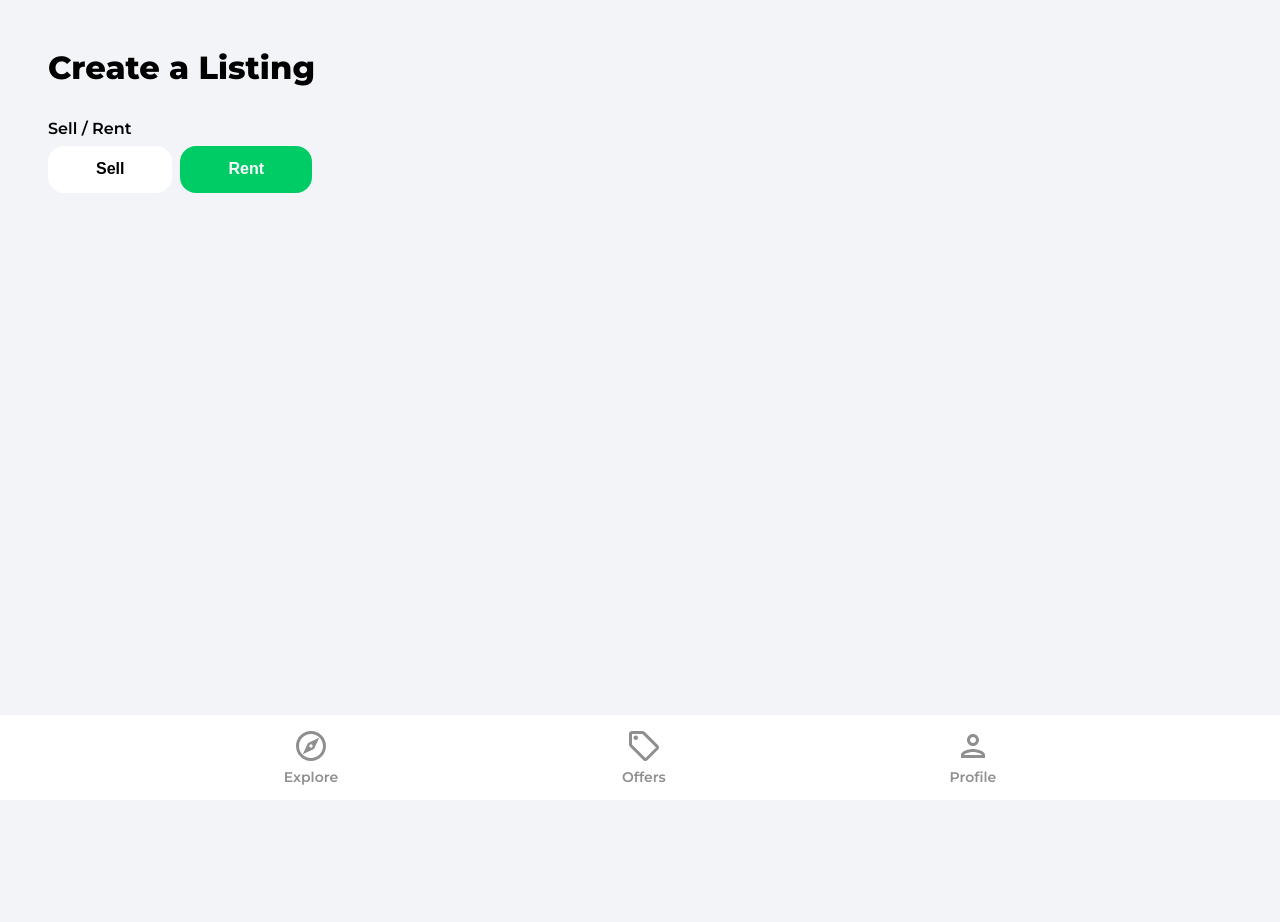
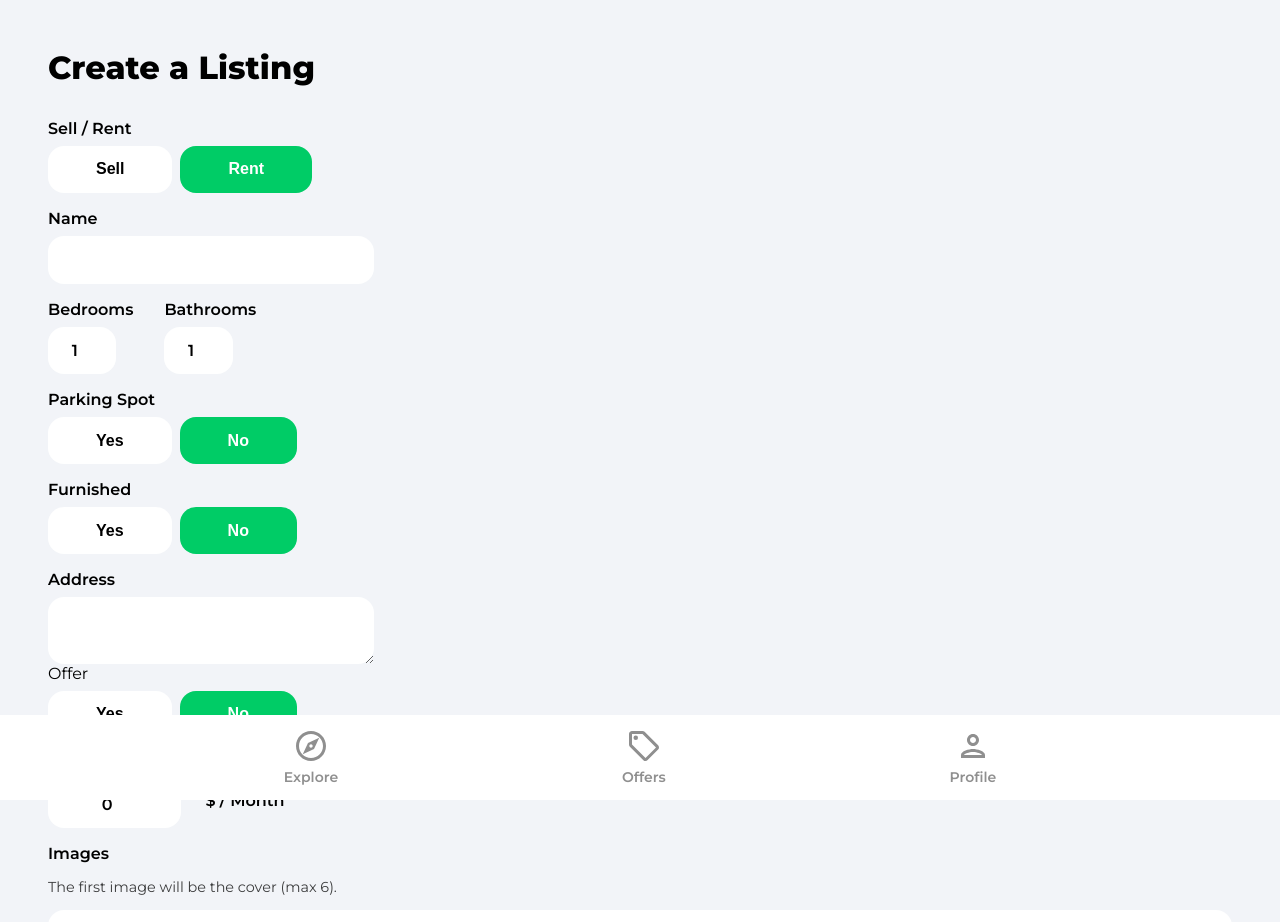
Before and after one commit to Dtatum0826/house-marketplace, a React (Create React App) app: page /create-listing in a window 1280 px wide. Shown: the top 922 px of the page. Before the commit the page ends 800 px from the top, so only its background shows below. Built offline with nearby package versions, Linux system fonts and the light colour scheme; no server answers; sample sign-in values are in the browser's storage.

Commit message:
create Listing form added

```diff
--- a/src/pages/CreateListing.jsx
+++ b/src/pages/CreateListing.jsx
@@ -48,9 +48,28 @@
 
     const onSubmit = (e)=>{
         e.preventDefault()
+        console.log(formData)
     }
     const onMutate = (e)=>{
-
+        let boolean = null
+        if(e.target.value === 'true'){
+            boolean = true
+        }
+        if(e.target.value === 'false'){
+            boolean = false
+        }
+        if(e.target.files){
+            setFormData((prevState)=>({
+                ...prevState,
+                images: e.target.files
+            }))
+        }
+        if(!e.target.files){
+            setFormData((prevState)=>({
+                ...prevState,
+                [e.target.id]: boolean ?? e.target.value
+            }))
+        }
     }
 
     useEffect(()=>{
@@ -102,7 +121,205 @@
                     Rent
                 </button>
             </div>
+           <label  className="formLabel">Name</label>
+           <input
+           type="text"
+           className="formInputName"
+           id='name'
+           value={name}
+           onChange={onMutate}
+           maxLength='32'
+           minLength='10'
+           required
+           />
 
+           <div className="formRooms flex">
+            <div>
+                <label  className="formLabel">Bedrooms</label>
+                <input
+                type="number"
+                className="formInputSmall"
+                id='bedrooms'
+                value={bedrooms}
+                onChange={onMutate}
+                min='1'
+                max='50'
+                required
+                />
+            </div>
+            <div>
+                <label  className="formLabel">Bathrooms</label>
+                <input
+                type="number"
+                className="formInputSmall"
+                id='bathrooms'
+                value={bathrooms}
+                onChange={onMutate}
+                min='1'
+                max='50'
+                required
+                />
+            </div>
+           </div>
+                <label  className="formLabel">Parking Spot</label>
+                <div className="formButtons">
+                    <button
+                    className={parking
+                        ? 'formButtonActive'
+                        : 'formButton'}
+                    type='button'
+                    id='parking'
+                    value={true}
+                    onClick={onMutate}
+                    min='1'
+                    max='50'
+                    >
+                        Yes
+                    </button>
+                    <button
+                    className={!parking && parking !== null
+                        ? 'formButtonActive'
+                        : 'formButton'}
+                    type='button'
+                    id='parking'
+                    value={false}
+                    onClick={onMutate}
+                    >
+                        No
+                    </button>
+                </div>
+                <label  className="formLabel">Furnished</label>
+                <div className="formButtons">
+                    <button
+                    className={furnished
+                        ? 'formButtonActive'
+                        :'formButton'}
+                type='button'
+                id='furnished'
+                value={true}
+                onClick={onMutate}
+                    >
+                        Yes
+                    </button>
+                    <button
+                    className={!furnished && furnished !== null
+                        ? 'formButtonActive'
+                        : 'formButton'}
+                    type='button'
+                    id='furnished'
+                    value={false}
+                    onClick={onMutate}
+                    >
+                        No
+                    </button>
+                </div>
+                <label  className="formLabel">Address</label>
+                <textarea
+                className="formInputAddress"
+                type='text'
+                id='address'
+                value={address}
+                onChange={onMutate}
+                required
+                />
+                {!geolocationEnabled && (
+                    <div className="formLatLng flex">
+                        <div>
+                            <label  className="formLabel">Latitude</label>
+                            <input
+                            type="number"
+                             className="formInputSmall"
+                             id='latitude'
+                             value={latitude}
+                             onChange={onMutate}
+                             required
+                             />
+                        </div>
+                        <div>
+                            <label  className="formLabel">Longitude</label>
+                            <input
+                            type="number"
+                            className="formInputSmall"
+                            id='longitude'
+                            value={longitude}
+                            onChange={onMutate}
+                            required
+                            />
+                        </div>
+                    </div>
+                )}
+                <label  className="offer">Offer</label>
+                <div className="formButtons">
+                    <button
+                    className={offer ? 'formButtonActive' : 'formButton'}
+                    type='button'
+                    id='offer'
+                    value={true}
+                    onClick={onMutate}
+                    >
+                        Yes
+                        </button>
+                        <button
+                        className={!offer && offer !== null
+                            ? 'formButtonActive'
+                            : 'formButton'}
+                            type='button'
+                            id='offer'
+                            value={false}
+                            onClick={onMutate}
+                        >
+                            No
+                        </button>
+                </div>
+                <label  className="formLabel">Regular Price</label>
+                <div className="formPriceDiv">
+                    <input
+                    type="number"
+                    className="formInputSmall"
+                    id='regularPrice'
+                    value={regularPrice}
+                    onChange={onMutate}
+                    min='50'
+                    max='750000000'
+                    required
+                     />
+                     {type === 'rent' && (
+                        <p className="formPriceText">$ / Month</p>
+                     )}
+                </div>
+                {offer && (
+                    <>
+                    <label  className="formLabel">Discounted Price</label>
+                    <input
+                    type="number"
+                    className="formInputSmall"
+                    value={discountedPrice}
+                    id='discountedPrice'
+                    onChange={onMutate}
+                    min='50'
+                    max='750000000'
+                    required={offer}
+                    />
+                    </>
+                )}
+                <label  className="formLabel">Images</label>
+                <p className="imagesInfo">The first image will be the cover (max 6).</p>
+                <input
+                type="file"
+                className="formInputFile"
+                id='images'
+                onChange={onMutate}
+                max='6'
+                accept='.jpg,.png,jpeg'
+                multiple
+                required
+                />
+               <button
+               className="primaryButton createListingButton"
+               type='submit'
+               >
+                Creat Listing
+                </button>
         </form>
      </main>
     </div>
```
